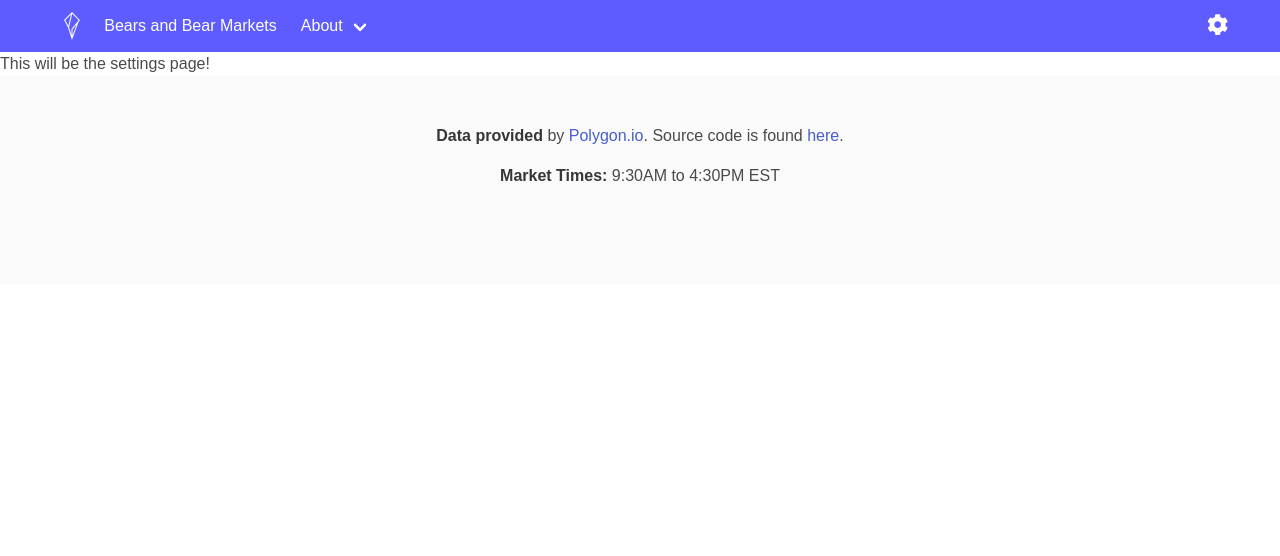
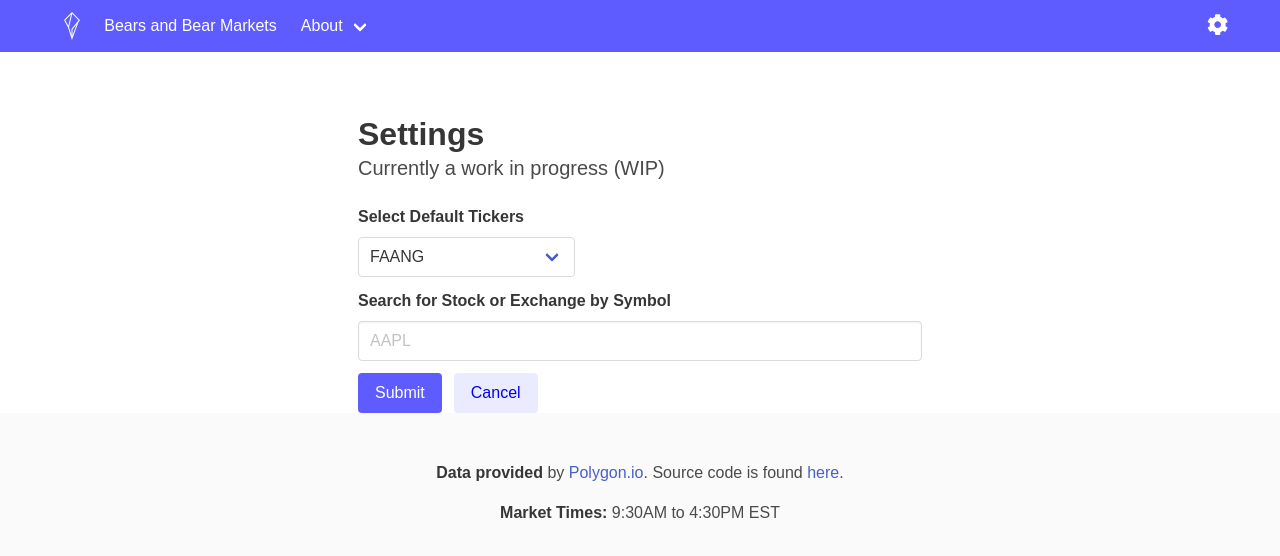
Before and after one commit to cpustejovsky/bears-and-bear-markets, a React (Create React App) app: page /settings in a window 1280 px wide. Shown: the top 556 px of the page. Built offline with nearby package versions, Linux system fonts and the light colour scheme; no server answers.

Commit message:
setting up settings

```diff
--- a/src/components/Footer.jsx
+++ b/src/components/Footer.jsx
@@ -21,7 +21,7 @@ export default function CtaButton() {
             </a>
             .
           </p>
-          <MarketStatus/>
+          <MarketStatus />
         </div>
       </footer>
     </>
--- a/src/components/Settings.jsx
+++ b/src/components/Settings.jsx
@@ -1,11 +1,44 @@
-import React, { Component } from 'react'
+import React, { Component } from "react";
 
 export default class Settings extends Component {
-    render() {
-        return (
-            <div>
-                <h1>This will be the settings page!</h1>
+  render() {
+    return (
+      <div className="container margin-top">
+        <div className="columns">
+          <div className="column is-half is-offset-one-quarter">
+            <h1 className="title">Settings</h1>
+            <h1 className="subtitle">Currently a work in progress (WIP)</h1>
+            <div className="field">
+              <label className="label">Select Default Tickers</label>
+              <div className="control">
+                <div className="select">
+                  <select>
+                    <option>FAANG</option>
+                    <option>Other Tech Companies</option>
+                    <option>Major Exchanges</option>
+                  </select>
+                </div>
+              </div>
             </div>
-        )
-    }
+            <div className="field">
+              <label className="label">
+                Search for Stock or Exchange by Symbol
+              </label>
+              <div className="control">
+                <input className="input" type="text" placeholder="AAPL" />
+              </div>
+            </div>
+            <div className="field is-grouped">
+              <div className="control">
+                <button className="button is-primary">Submit</button>
+              </div>
+              <div className="control">
+                <button className="button is-primary is-light">Cancel</button>
+              </div>
+            </div>
+          </div>
+        </div>
+      </div>
+    );
+  }
 }
--- a/src/sass/style.sass
+++ b/src/sass/style.sass
@@ -1,6 +1,8 @@
 @import url('https://fonts.googleapis.com/css?family=VT323&display=swap')
 $family-sans-serif: "Google Sans", sans-serif
 $primary: #5F5CFF
+.margin-top
+    margin-top: 5% !important
 .ticker
     background-color: black
     padding: 20px 0
```
